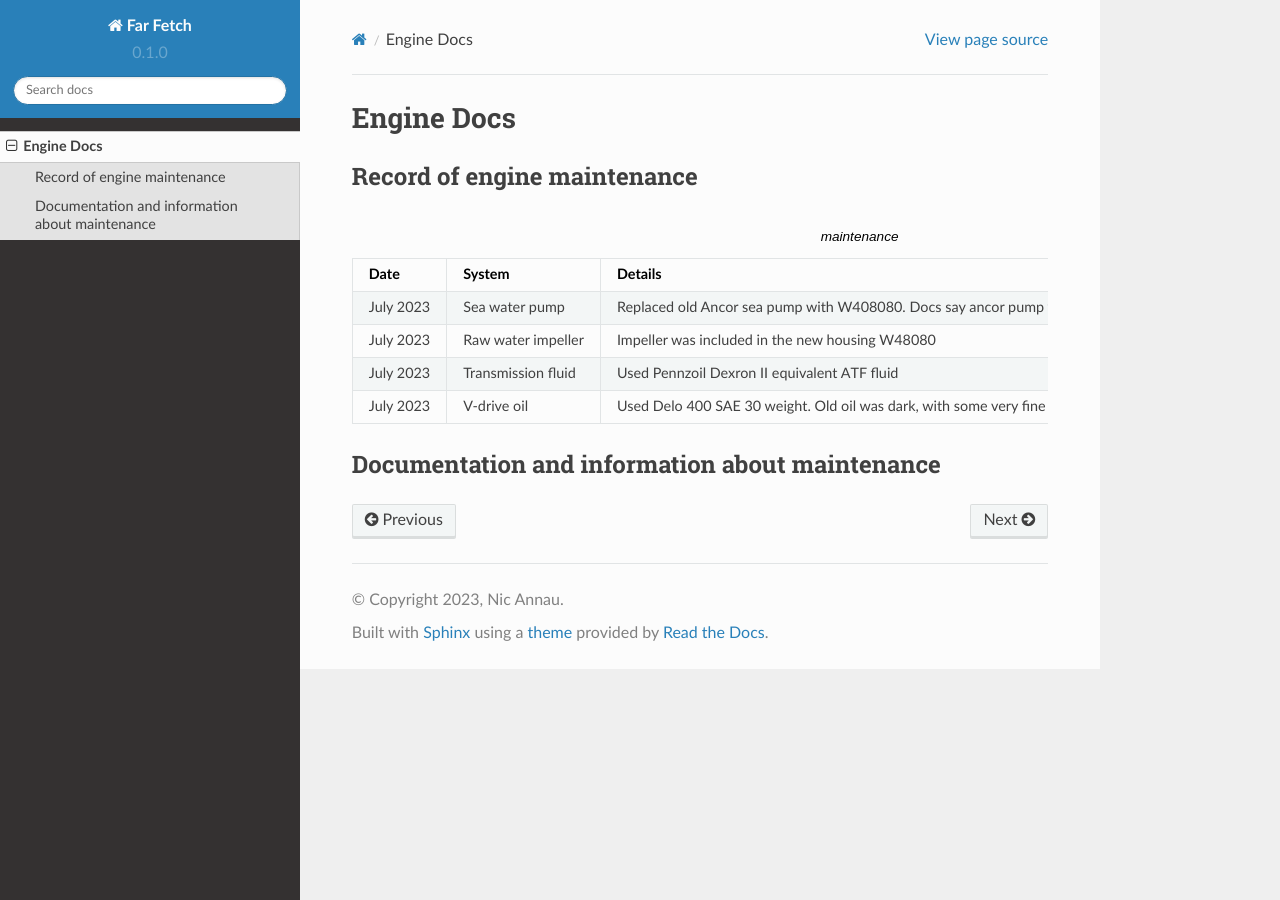
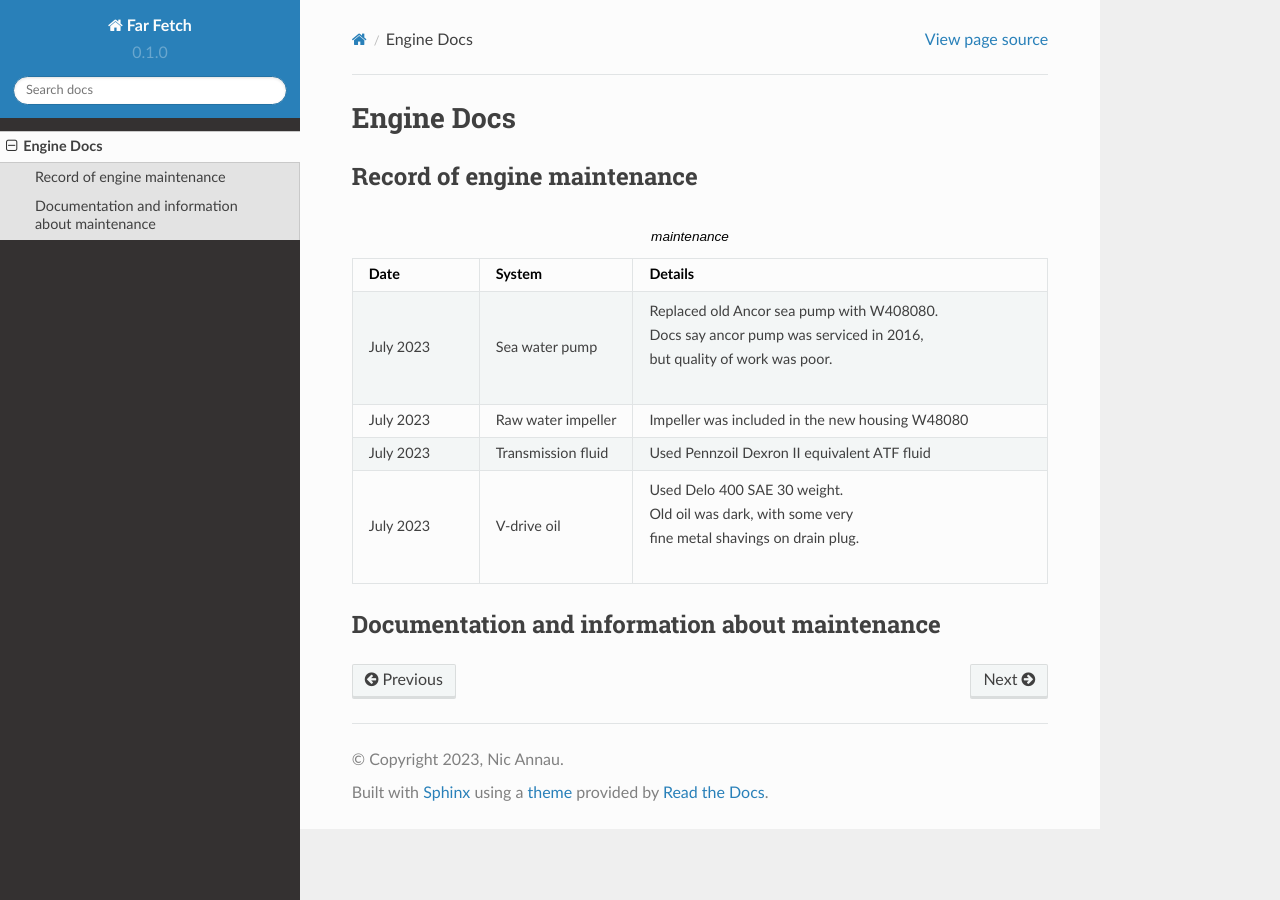
Before and after one commit to nannau/farfetch, a Sphinx documentation site: the page built from docs/source/engine.rst, in a window 1280 px wide. Built offline with Sphinx 7.4.7 and the Read the Docs theme 2.0.0, drawn with Linux system fonts in a browser that asks for light colours.

Commit message:
Multiline table

```diff
--- a/docs/source/engine.rst
+++ b/docs/source/engine.rst
@@ -12,7 +12,9 @@ Record of engine maintenance
      - Details
    * - July 2023
      - Sea water pump
-     - Replaced old Ancor sea pump with W408080. Docs say ancor pump was serviced in 2016, but quality of work was poor.
+     - | Replaced old Ancor sea pump with W408080.
+       | Docs say ancor pump was serviced in 2016,
+       | but quality of work was poor.
    * - July 2023
      - Raw water impeller
      - Impeller was included in the new housing W48080
@@ -21,7 +23,9 @@ Record of engine maintenance
      - Used Pennzoil Dexron II equivalent ATF fluid
    * - July 2023
      - V-drive oil
-     - Used Delo 400 SAE 30 weight. Old oil was dark, with some very fine metal shavings on drain plug.
+     - | Used Delo 400 SAE 30 weight.
+       | Old oil was dark, with some very
+       | fine metal shavings on drain plug.
 
 Documentation and information about maintenance
 -----------------------------------------------
```
